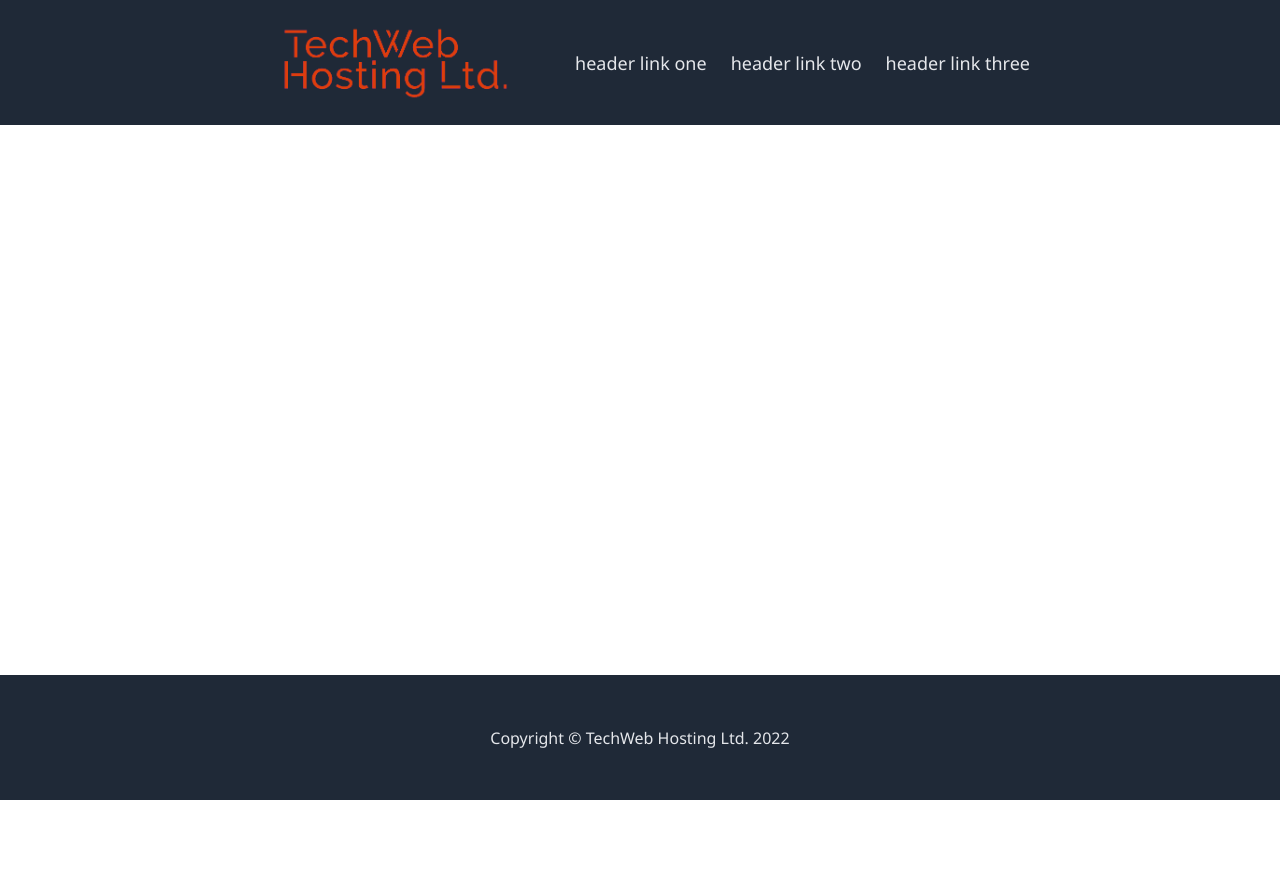
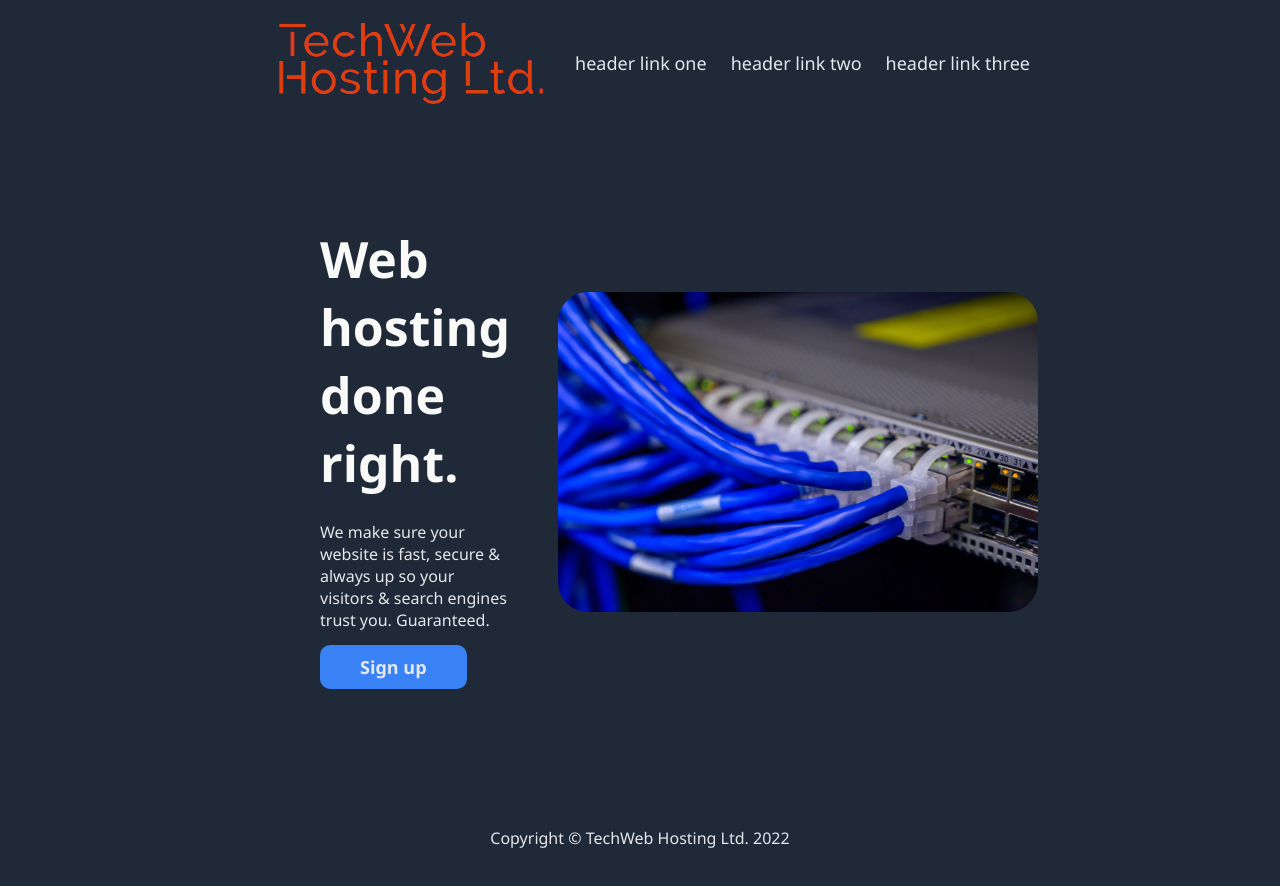
Before and after one commit to ArtyomCheeky/Landing-page, a plain HTML site: page index.html in a window 1280 px wide. Before the commit the page ends 800 px from the top, so only its background shows below. Drawn offline with Linux system fonts and the light colour scheme.

Commit message:
Creating the hero block

```diff
--- a/index.html
+++ b/index.html
@@ -16,8 +16,24 @@
             <li><a href="./index.html">header link three</a></li>
         </ul>
     </div>
-    <div class="container">
-        <div class="body">
+    <div class="body">
+        <div class="hero-background">
+            <div class="hero">
+                <ul class="hero-text">
+                    <li><h1>Web hosting done right.</h1></li>
+                    <li>We make sure your website is fast, secure & always up so your visitors & search engines trust you. Guaranteed.</li>
+                    <li><a href="./index.html"class="button">Sign up</a></li>
+                </ul>
+                <img class="hero-image" src="./images/hero-image.jpg" alt="hero image">
+            </div>
+        </div>
+        <div class="informations">
+
+        </div>
+        <div class="quote">
+
+        </div>
+        <div class="call-action">
 
         </div>
     </div>
--- a/stylesheet.css
+++ b/stylesheet.css
@@ -9,15 +9,37 @@ body {
     font-family:'Segoe UI', Tahoma, Geneva, Verdana, sans-serif;
 }
 
+ul {
+    list-style: none;
+    padding: 0;
+    margin: 0;
+}
+
+li {
+    margin: 0;
+}
+
+a {
+    text-decoration: none;
+    color: #E5E7EB;
+    font-size: 18px;
+}
+
+span {
+    color:#E5E7EB;
+}
+
+h1 {
+    color: #F9FAF8;
+    font-size: 50px;
+    margin: 0;
+}
+
 .header,
 .footer {
     background-color: var(--footer-header-color);
-    padding-left: var(--gap);
-    padding-right: var(--gap);
+    padding: 0 var(--gap);
     height: var(--height);
-}
-span {
-    color:#E5E7EB;
 }
 
 .footer {
@@ -29,35 +51,58 @@ span {
 .header {
     display: flex;
     margin-right: auto;
+    padding-bottom: 100px;
 }
 
-ul {
-    list-style: none;
-    padding: 0;
-    margin: 0;
+.links {
     display: flex;
     margin-left: auto;
     gap: 24px;
-}
-
-li {
-    margin: auto;
-}
-
-a {
-    text-decoration: none;
-    color: #E5E7EB;
-    font-size: 18px;
+    align-items: center;
 }
 
 .logo {
     height: auto;
-    padding: 10px;
-}
-
-.container {
-height: calc(100vh - var(--height)*2);
 }
 
 .body {
+    height: calc(100vh - var(--height)*2);
+    display: flex;
+    flex-direction: column;
 }
+
+.hero-background {
+    background-color: #1F2937;
+    display: flex;
+    justify-content: center;
+}
+
+.hero {
+    background-color: transparent;
+    display: flex;
+    padding: 0 var(--gap);
+    gap: 48px;
+    max-width: 50%;
+    align-items: center;
+    color: #E5E7EB;
+    padding-bottom: 100px;
+}
+
+.hero-image {
+    max-width: 30em;
+    border-radius: 30px;
+}
+
+.hero-text {
+    display: flex;
+    flex-direction: column;
+    justify-content: flex-start;
+    gap: 24px;
+}
+
+.button {
+    background-color: #3882F6;
+    padding: 10px 40px;
+    border-radius: 10px;
+    font-weight: 600;
+}
```
Also changed, not shown: images/hero-image.jpg (added).
